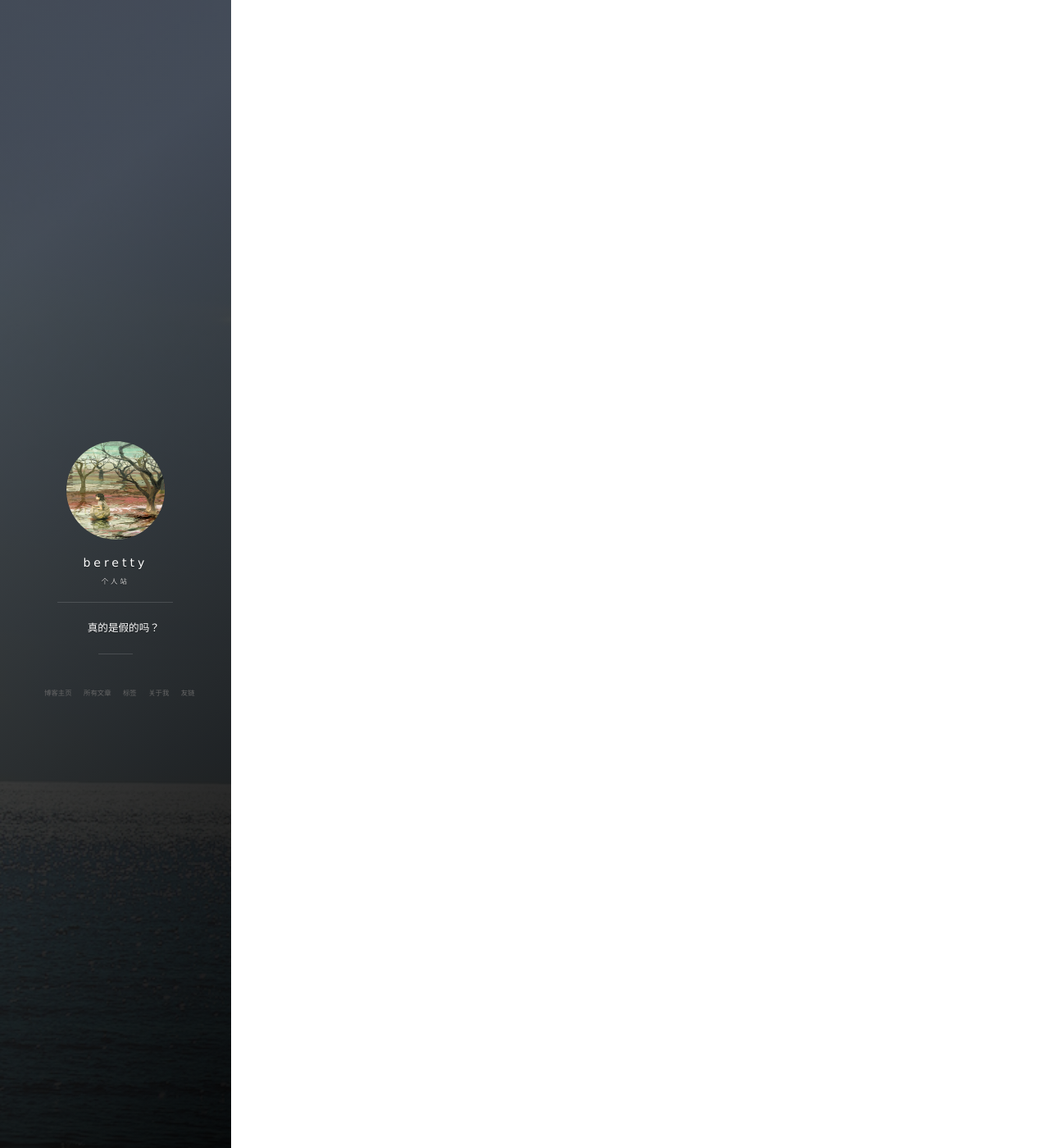
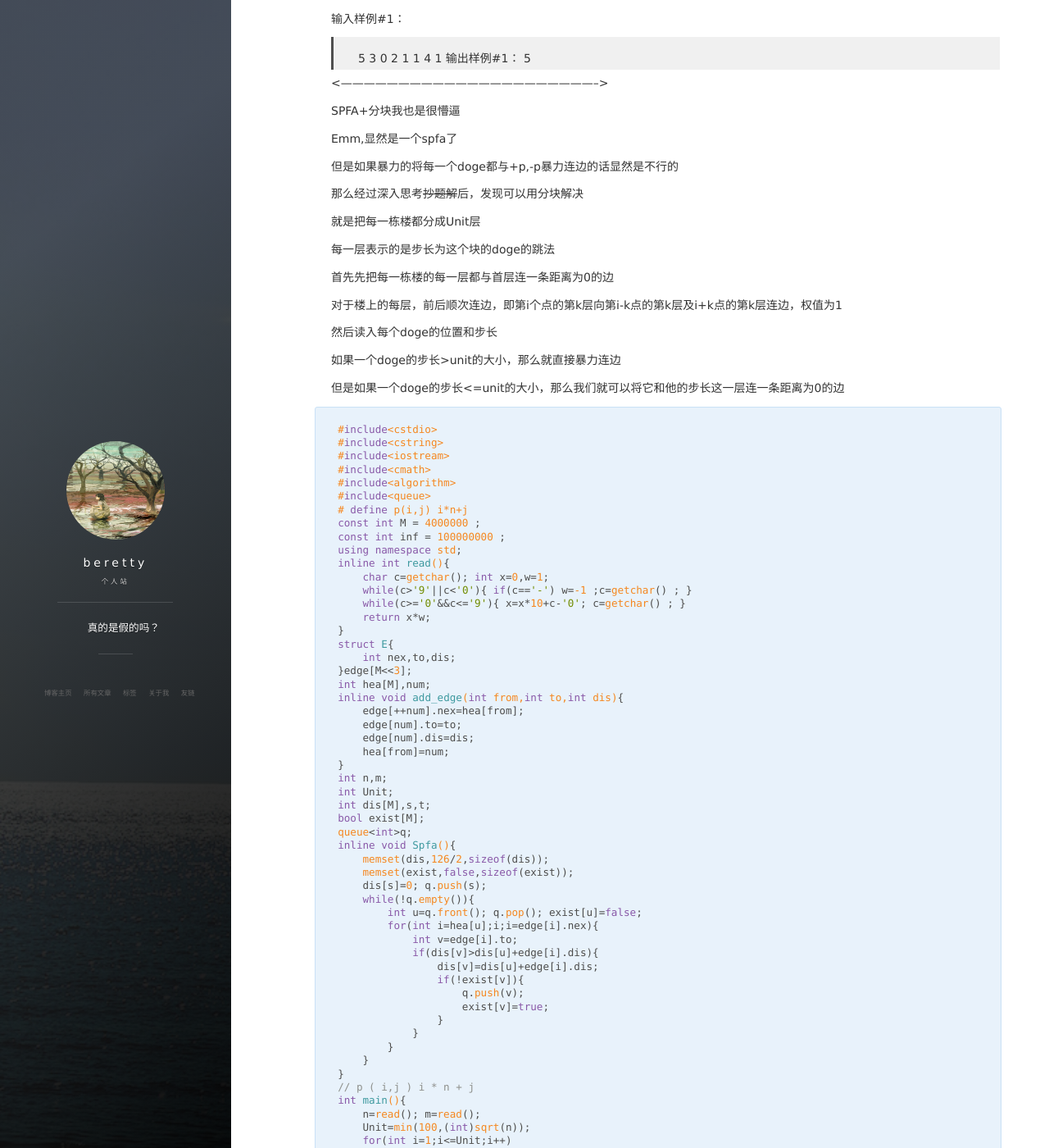
Before and after one commit to beretty/beretty.github.io, a Jekyll site: the page built from _posts/2018-04-18-[APIO2015]雅加达的摩天楼.md, in a window 1280 px wide and 1400 px high, scrolled down 600 px. Shown: the whole window at 82% size. Built offline with Jekyll 4.4.1, drawn with Linux system fonts in a browser that asks for light colours; nearby versions of some CDN libraries; comment, search, counter and statistics services are not loaded; a style sheet for code colours, icons or effects is not loaded; some of the changed text lies outside the part shown.

Commit message:
Update 2018-04-18-[APIO2015]雅加达的摩天楼.md

````diff
--- a/_posts/2018-04-18-[APIO2015]雅加达的摩天楼.md
+++ b/_posts/2018-04-18-[APIO2015]雅加达的摩天楼.md
@@ -7,3 +7,139 @@ tags: [SPFA,分块]
 redirect_from:
   - /2018/04/18/
 ---
+
+
+题目描述
+
+>印尼首都雅加达市有 NN 座摩天楼，它们排列成一条直线，我们从左到右依次将它们编号为 00 到 N − 1 。除了这 NN 座摩天楼外，雅加达市没有其他摩天楼。
+有 MM 只叫做 “doge” 的神秘生物在雅加达市居住，它们的编号依次是 0 到 M − 1 。编号为 i 的 doge 最初居住于编号为 B[i]的摩天楼。每只 doge 都有一种神秘的力量，使它们能够在摩天楼之间跳跃，编号为 i 的 doge 的跳跃能力为 P[i]
+在一次跳跃中，位于摩天楼 bb 而跳跃能力为 pp 的 doge 可以跳跃到编号为 b[i]-p[i] 或 b[i] + p[i]的摩天楼。
+
+
+>编号为 0 的 doge 是所有 doge 的首领，它有一条紧急的消息要尽快传送给编号为 1 的 doge。任何一个收到消息的 doge 有以下两个选择:
+
+>跳跃到其他摩天楼上；
+
+>将消息传递给它当前所在的摩天楼上的其他 doge。
+
+>请帮助 doge 们计算将消息从 00 号 doge 传递到 11 号 doge 所需要的最少总跳跃步数，或者告诉它们消息永远不可能传递到 11 号 doge。
+
+输入输出格式
+
+输出一行，表示所需要的最少步数。如果消息永远无法传递到 1 号 doge，输出 −1。
+
+输入输出样例
+
+输入样例#1：
+>5 3
+0 2
+1 1
+4 1
+输出样例#1：
+>5
+
+<-------------------------------------------------------------------->
+
+
+SPFA+分块我也是很懵逼
+
+Emm,显然是一个spfa了
+
+但是如果暴力的将每一个doge都与+p,-p暴力连边的话显然是不行的
+
+那么经过深入思考~~抄题解~~后，发现可以用分块解决
+
+就是把每一栋楼都分成Unit层
+
+每一层表示的是步长为这个块的doge的跳法
+
+首先先把每一栋楼的每一层都与首层连一条距离为0的边
+
+对于楼上的每层，前后顺次连边，即第i个点的第k层向第i-k点的第k层及i+k点的第k层连边，权值为1
+
+然后读入每个doge的位置和步长
+
+如果一个doge的步长>unit的大小，那么就直接暴力连边
+
+但是如果一个doge的步长<=unit的大小，那么我们就可以将它和他的步长这一层连一条距离为0的边
+
+
+
+```
+#include<cstdio>
+#include<cstring>
+#include<iostream>
+#include<cmath>
+#include<algorithm>
+#include<queue>
+# define p(i,j) i*n+j
+const int M = 4000000 ;
+const int inf = 100000000 ;
+using namespace std;
+inline int read(){
+    char c=getchar(); int x=0,w=1;
+    while(c>'9'||c<'0'){ if(c=='-') w=-1 ;c=getchar() ; }
+    while(c>='0'&&c<='9'){ x=x*10+c-'0'; c=getchar() ; }
+    return x*w;
+}
+struct E{
+    int nex,to,dis;
+}edge[M<<3];
+int hea[M],num;
+inline void add_edge(int from,int to,int dis){
+    edge[++num].nex=hea[from];
+    edge[num].to=to;
+    edge[num].dis=dis;
+    hea[from]=num;
+}
+int n,m;
+int Unit;
+int dis[M],s,t;
+bool exist[M];
+queue<int>q;
+inline void Spfa(){
+    memset(dis,126/2,sizeof(dis));
+    memset(exist,false,sizeof(exist));
+    dis[s]=0; q.push(s);
+    while(!q.empty()){
+        int u=q.front(); q.pop(); exist[u]=false;
+        for(int i=hea[u];i;i=edge[i].nex){
+            int v=edge[i].to;
+            if(dis[v]>dis[u]+edge[i].dis){
+                dis[v]=dis[u]+edge[i].dis;
+                if(!exist[v]){
+                    q.push(v);
+                    exist[v]=true;
+                }
+            }
+        }
+    }
+}
+// p ( i,j ) i * n + j
+int main(){
+    n=read(); m=read();
+    Unit=min(100,(int)sqrt(n));
+    for(int i=1;i<=Unit;i++)
+      for(int j=1;j<=n;j++)
+        add_edge(p(i,j),j,0);
+    for(int i=1;i<=Unit;i++)
+      for(int j=1;j<=n-i;j++){
+      	add_edge(p(i,j),p(i,j+i),1);
+      	add_edge(p(i,j+i),p(i,j),1);
+      }
+    for(int i=1;i<=m;i++){
+        int pos=read()+1,jump=read();
+        if(i==1) s=pos;
+        else if(i==2) t=pos;
+        if(jump<=Unit) add_edge(pos,p(jump,pos),0);
+        else{
+            for(int j=1;pos+j*jump<=n;j++) add_edge(pos,pos+j*jump,j);
+            for(int j=1;pos-j*jump>0;j++) add_edge(pos,pos-j*jump,j);
+        }
+    }
+    Spfa();
+    if(dis[t]>inf) dis[t]=-1;
+    printf("%d\n",dis[t]);
+    return 0;
+}
+```
````
